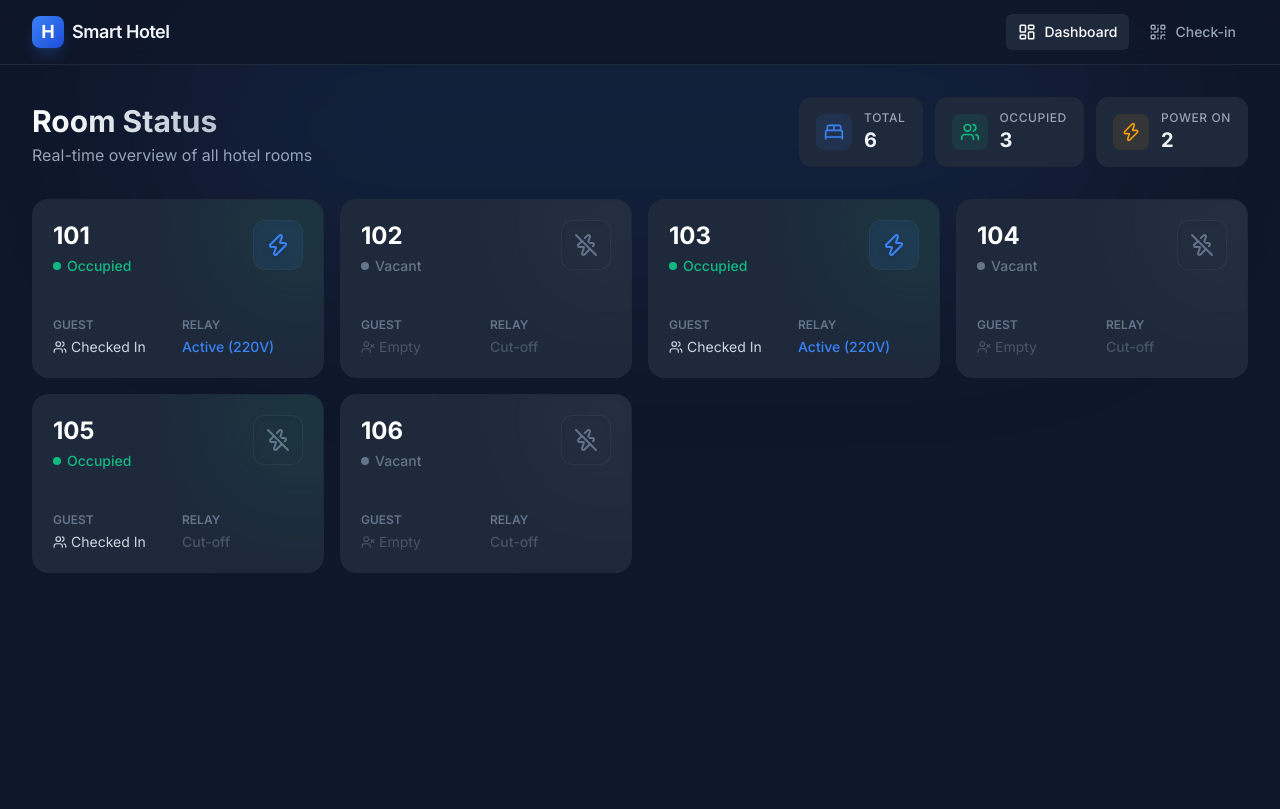
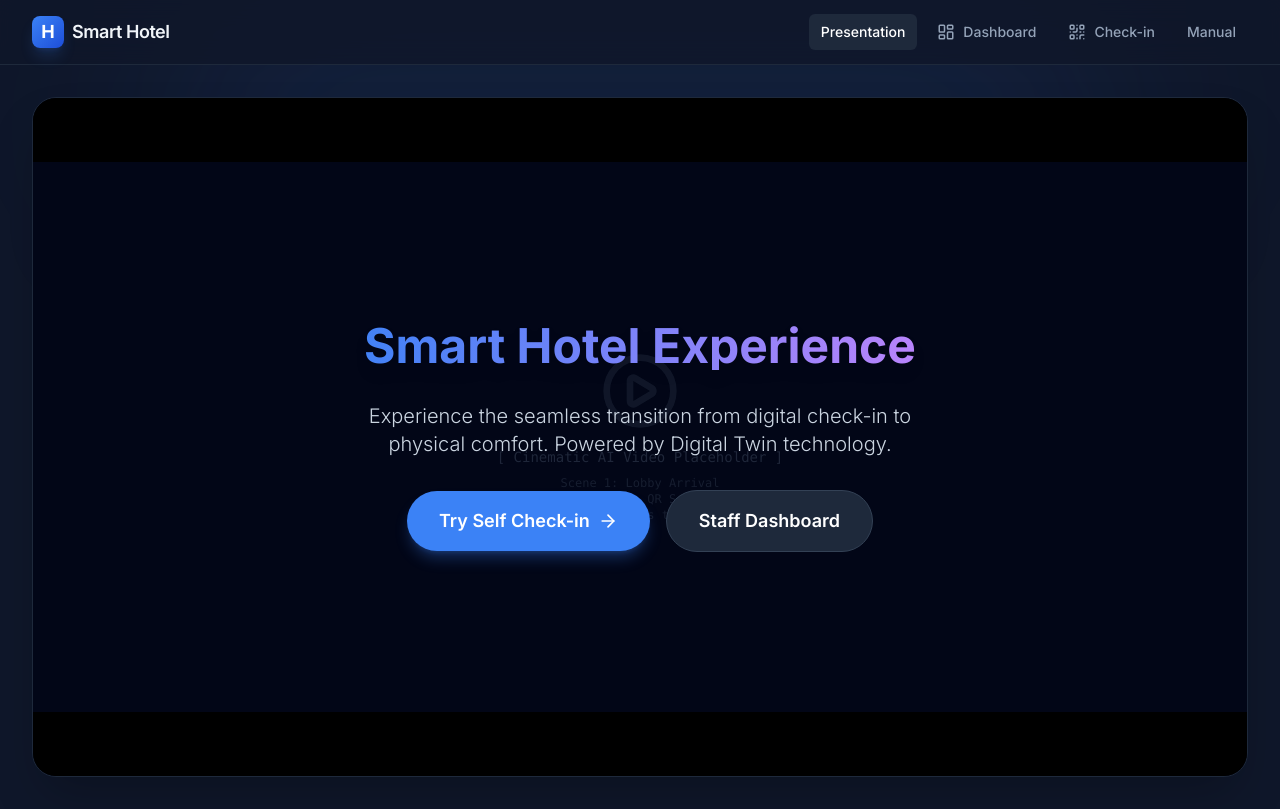
Before and after one commit to nithep/hotel-ecs-checkin, a React (Vite) app in the folder frontend/: page / in a window 1280 px wide. Built offline with nearby package versions, Linux system fonts and the light colour scheme.

Commit message:
feat: Add Unified Presentation Web App, Presentation Mode, and interactive OKF Manuals

```diff
--- a/frontend/package.json
+++ b/frontend/package.json
@@ -16,6 +16,7 @@
     "lucide-react": "^1.21.0",
     "react": "^19.2.7",
     "react-dom": "^19.2.7",
+    "react-markdown": "^10.1.0",
     "react-router-dom": "^7.18.0"
   },
   "devDependencies": {
--- a/frontend/src/App.tsx
+++ b/frontend/src/App.tsx
@@ -2,14 +2,18 @@ import { BrowserRouter, Routes, Route } from 'react-router-dom';
 import Layout from './components/Layout';
 import Dashboard from './pages/Dashboard';
 import Scan from './pages/Scan';
+import Presentation from './pages/Presentation';
+import Manual from './pages/Manual';
 
 function App() {
   return (
     <BrowserRouter>
       <Routes>
         <Route path="/" element={<Layout />}>
-          <Route index element={<Dashboard />} />
+          <Route index element={<Presentation />} />
+          <Route path="dashboard" element={<Dashboard />} />
           <Route path="scan" element={<Scan />} />
+          <Route path="manual" element={<Manual />} />
         </Route>
       </Routes>
     </BrowserRouter>
--- a/frontend/src/components/Layout.tsx
+++ b/frontend/src/components/Layout.tsx
@@ -34,6 +34,22 @@ const Layout = () => {
                     transition={{ type: 'spring', stiffness: 300, damping: 30 }}
                   />
                 )}
+                <span className="hidden sm:inline">Presentation</span>
+              </Link>
+
+              <Link
+                to="/dashboard"
+                className={`relative px-3 py-2 rounded-md text-sm font-medium transition-colors flex items-center gap-2 ${
+                  location.pathname === '/dashboard' ? 'text-white' : 'text-slate-400 hover:text-white hover:bg-slate-800/50'
+                }`}
+              >
+                {location.pathname === '/dashboard' && (
+                  <motion.div
+                    layoutId="nav-pill"
+                    className="absolute inset-0 bg-slate-800 rounded-md -z-10"
+                    transition={{ type: 'spring', stiffness: 300, damping: 30 }}
+                  />
+                )}
                 <LayoutDashboard size={18} />
                 <span className="hidden sm:inline">Dashboard</span>
               </Link>
@@ -53,6 +69,22 @@ const Layout = () => {
                 )}
                 <QrCode size={18} />
                 <span className="hidden sm:inline">Check-in</span>
+              </Link>
+
+              <Link
+                to="/manual"
+                className={`relative px-3 py-2 rounded-md text-sm font-medium transition-colors flex items-center gap-2 ${
+                  location.pathname === '/manual' ? 'text-white' : 'text-slate-400 hover:text-white hover:bg-slate-800/50'
+                }`}
+              >
+                {location.pathname === '/manual' && (
+                  <motion.div
+                    layoutId="nav-pill"
+                    className="absolute inset-0 bg-slate-800 rounded-md -z-10"
+                    transition={{ type: 'spring', stiffness: 300, damping: 30 }}
+                  />
+                )}
+                <span className="hidden sm:inline">Manual</span>
               </Link>
             </nav>
           </div>
--- /dev/null
+++ b/frontend/src/pages/Manual.tsx
@@ -0,0 +1,67 @@
+import { useState, useEffect } from 'react';
+import ReactMarkdown from 'react-markdown';
+import { BookOpen, FileText } from 'lucide-react';
+
+const Manual = () => {
+  const [content, setContent] = useState<string>('# Loading Manual...');
+  const [currentFile, setCurrentFile] = useState<string>('index');
+
+  useEffect(() => {
+    fetchDoc(currentFile);
+  }, [currentFile]);
+
+  const fetchDoc = async (filename: string) => {
+    try {
+      const res = await fetch(`http://localhost:3000/api/docs?file=${filename}`);
+      const data = await res.json();
+      if (data.success) {
+        setContent(data.content);
+      } else {
+        setContent('# Document Not Found\nThe requested OKF file could not be loaded.');
+      }
+    } catch (err) {
+      setContent('# Error\nFailed to connect to the backend server to load documents.');
+    }
+  };
+
+  const menuItems = [
+    { id: 'index', label: 'Knowledge Hub' },
+    { id: 'frontend-architecture', label: 'Frontend Architecture' },
+    { id: 'backend-architecture', label: 'Backend Architecture' },
+    { id: 'prototype-strategy', label: 'Prototype Strategy' },
+    { id: 'log', label: 'System Logs' },
+  ];
+
+  return (
+    <div className="flex flex-col md:flex-row gap-6 min-h-[75vh]">
+      {/* Sidebar Navigation */}
+      <div className="w-full md:w-64 bg-hotel-card rounded-2xl border border-slate-800 p-4 flex flex-col gap-2 h-fit">
+        <div className="flex items-center gap-2 text-hotel-accent font-bold mb-4 px-2">
+          <BookOpen size={20} />
+          <span>OKF Manuals</span>
+        </div>
+        {menuItems.map((item) => (
+          <button
+            key={item.id}
+            onClick={() => setCurrentFile(item.id)}
+            className={`flex items-center gap-2 px-4 py-3 rounded-xl text-left transition-colors ${
+              currentFile === item.id
+                ? 'bg-hotel-accent/10 text-hotel-accent border border-hotel-accent/20'
+                : 'text-slate-400 hover:bg-slate-800/50 hover:text-slate-200'
+            }`}
+          >
+            <FileText size={16} />
+            <span className="text-sm font-medium">{item.label}</span>
+          </button>
+        ))}
+      </div>
+
+      {/* Markdown Content Area */}
+      <div className="flex-1 bg-hotel-card rounded-2xl border border-slate-800 p-8 overflow-y-auto prose prose-invert prose-blue max-w-none">
+        <ReactMarkdown>{content}</ReactMarkdown>
+      </div>
+    </div>
+  );
+};
+
+export default Manual;
--- /dev/null
+++ b/frontend/src/pages/Presentation.tsx
@@ -0,0 +1,52 @@
+import { Link } from 'react-router-dom';
+import { PlayCircle, ArrowRight } from 'lucide-react';
+
+const Presentation = () => {
+  return (
+    <div className="relative w-full h-[85vh] bg-slate-950 flex flex-col items-center justify-center overflow-hidden rounded-3xl border border-slate-800 shadow-2xl group">
+
+      {/* Video Placeholder Background */}
+      <div className="absolute inset-0 z-0 flex flex-col items-center justify-center opacity-30">
+        <PlayCircle size={80} className="text-slate-600 mb-4 animate-pulse" />
+        <p className="text-slate-500 font-mono text-sm">[ Cinematic AI Video Placeholder ]</p>
+        <p className="text-slate-600 font-mono text-xs mt-2 text-center max-w-md">
+          Scene 1: Lobby Arrival <br />
+          Scene 2: QR Scan <br />
+          Scene 3: Lights turning on
+        </p>
+      </div>
+
+      {/* Overlay Content */}
+      <div className="relative z-10 text-center space-y-8 max-w-2xl px-6">
+        <h1 className="text-5xl font-bold bg-clip-text text-transparent bg-gradient-to-r from-hotel-accent to-purple-400 drop-shadow-lg">
+          Smart Hotel Experience
+        </h1>
+        <p className="text-xl text-slate-300 font-light">
+          Experience the seamless transition from digital check-in to physical comfort.
+          Powered by Digital Twin technology.
+        </p>
+
+        <div className="flex flex-col sm:flex-row items-center justify-center gap-4 mt-8">
+          <Link
+            to="/scan"
+            className="px-8 py-4 bg-hotel-accent hover:bg-blue-600 text-white rounded-full font-semibold text-lg transition-all active:scale-95 shadow-lg shadow-hotel-accent/30 flex items-center gap-2"
+          >
+            Try Self Check-in <ArrowRight size={20} />
+          </Link>
+          <Link
+            to="/dashboard"
+            className="px-8 py-4 bg-slate-800 hover:bg-slate-700 text-white rounded-full font-semibold text-lg transition-all active:scale-95 border border-slate-700"
+          >
+            Staff Dashboard
+          </Link>
+        </div>
+      </div>
+
+      {/* Cinematic Bars */}
+      <div className="absolute top-0 left-0 w-full h-16 bg-black z-20"></div>
+      <div className="absolute bottom-0 left-0 w-full h-16 bg-black z-20"></div>
+    </div>
+  );
+};
+
+export default Presentation;
```
Also changed, not shown: 3 other files (tests, documents, lock files or other folders).
